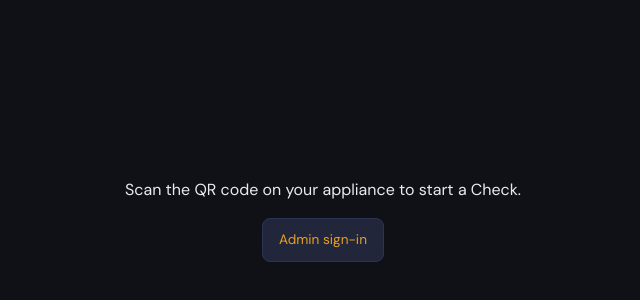
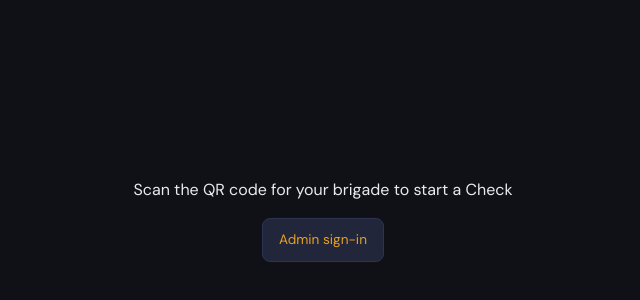
Before and after one commit to woodyza/appliance-checks, a Vue app: page / in a window 1280 px wide. Shown: the part 180-480 px from the top of the page, without its empty margins (317-957 px from the left). Built offline with nearby package versions, Linux system fonts and the light colour scheme; no server answers.

Commit message:
tweak landing page copy

```diff
--- a/src/views/Landing.vue
+++ b/src/views/Landing.vue
@@ -4,7 +4,7 @@ import { adminHome, currentUser } from '../state/auth'
 
 <template>
   <div class="landing">
-    <p>Scan the QR code on your appliance to start a Check.</p>
+    <p>Scan the QR code for your brigade to start a Check</p>
     <router-link
       v-if="currentUser"
       class="retry-btn"
```
Also changed, not shown: 1 other file (tests, documents, lock files or other folders).
